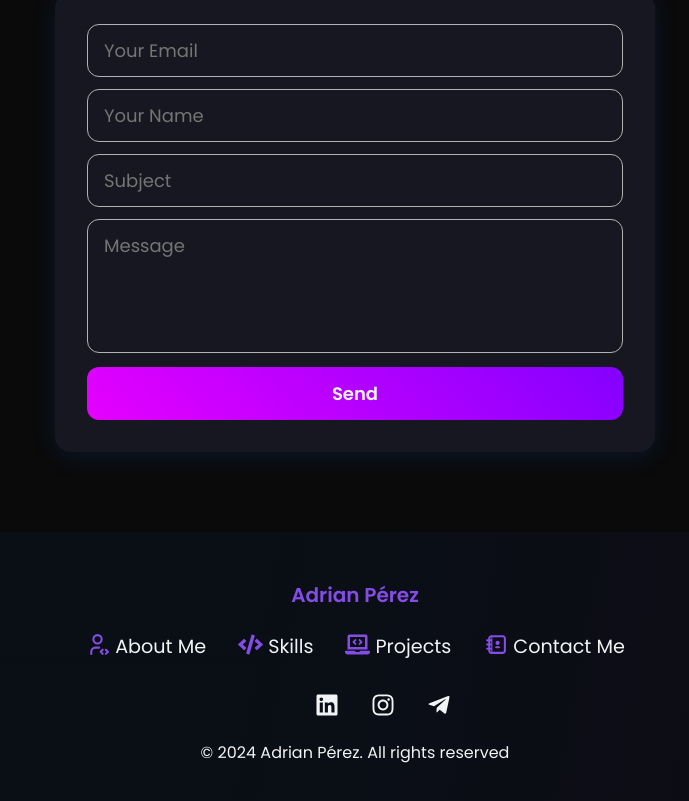
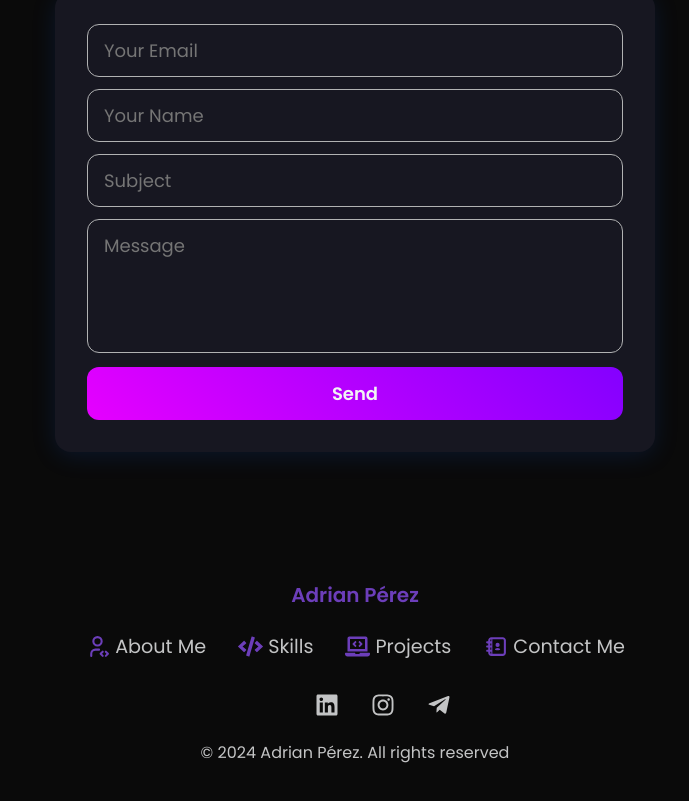
Before and after one commit to AdrianE121000/portfolio, a React (Vite) app: page / in a window 1280 px wide. Shown: the part 3149-3950 px from the top of the page, without its empty margins (285-974 px from the left). Built offline with nearby package versions, Linux system fonts and the light colour scheme; some icons are missing.

Commit message:
update footer styles

```diff
--- a/src/components/Footer/Footer.jsx
+++ b/src/components/Footer/Footer.jsx
@@ -16,28 +16,48 @@ function Footer() {
       <footer className='footerWrapper'>
         <h1 className='footerLogo'>Adrian Pérez</h1>
         <nav className='footerNav'>
-          <div style={{ display: 'flex' }}>
+          <div
+            style={{
+              display: 'flex',
+              alignItems: 'center',
+              justifyContent: 'center',
+            }}>
             <TbUserCode
               color='#854CE6'
               size='25px'
             />
             <a href='#about'>{translations.header.about}</a>
           </div>
-          <div style={{ display: 'flex' }}>
+          <div
+            style={{
+              display: 'flex',
+              alignItems: 'center',
+              justifyContent: 'center',
+            }}>
             <FaCode
               color='#854CE6'
               size='25px'
             />
             <a href='#skills'>{translations.header.skills}</a>
           </div>
-          <div style={{ display: 'flex' }}>
+          <div
+            style={{
+              display: 'flex',
+              alignItems: 'center',
+              justifyContent: 'center',
+            }}>
             <FaLaptopCode
               color='#854CE6'
               size='25px'
             />
             <a href='#projects'>{translations.header.works}</a>
           </div>
-          <div style={{ display: 'flex' }}>
+          <div
+            style={{
+              display: 'flex',
+              alignItems: 'center',
+              justifyContent: 'center',
+            }}>
             <TiContacts
               color='#854CE6'
               size='25px'
--- a/src/components/Footer/footer.css
+++ b/src/components/Footer/footer.css
@@ -3,9 +3,7 @@
     padding: 2rem 0;
     display: flex;
     justify-content: center;
-    background: linear-gradient(100.26deg,
-            rgba(0, 102, 255, 0.05) 42.33%,
-            rgba(150, 0, 225, 0.05) 127.07%);
+    opacity: 80%;
 }
 
 .footerWrapper {
```
